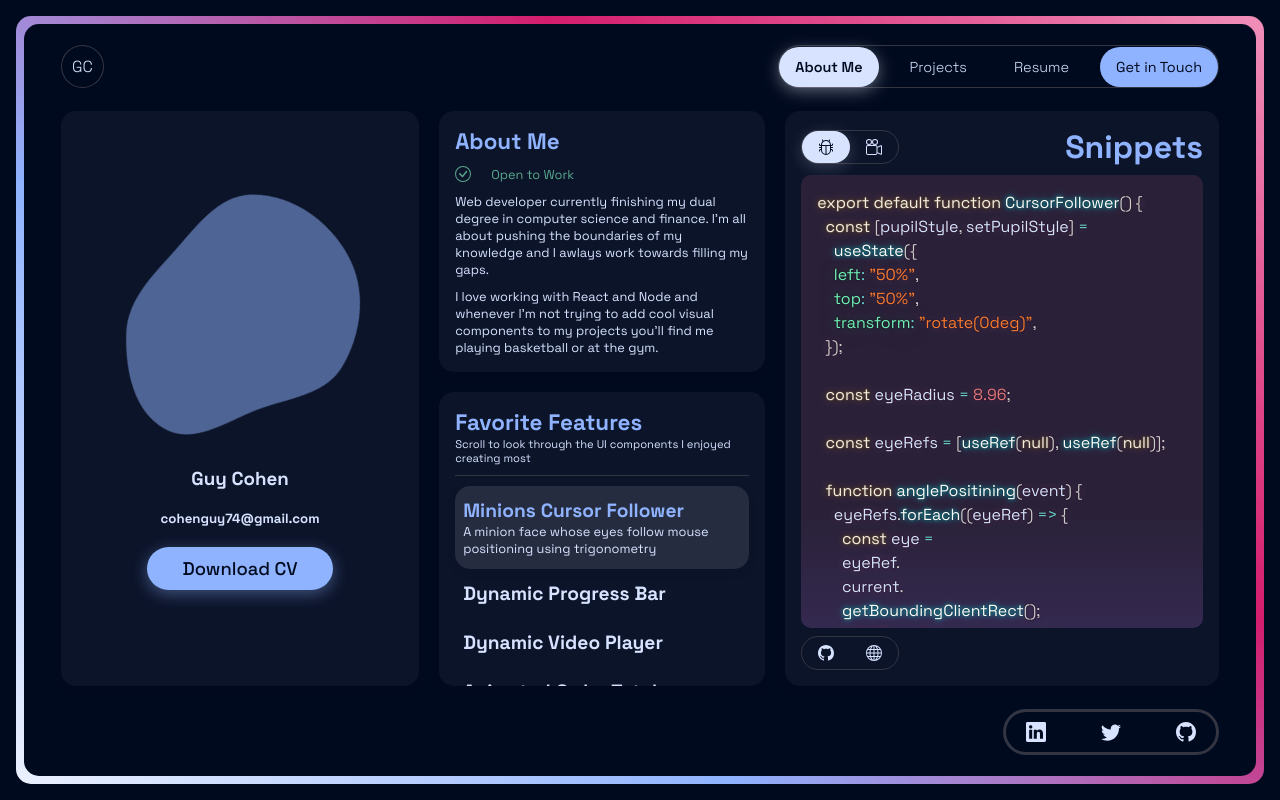
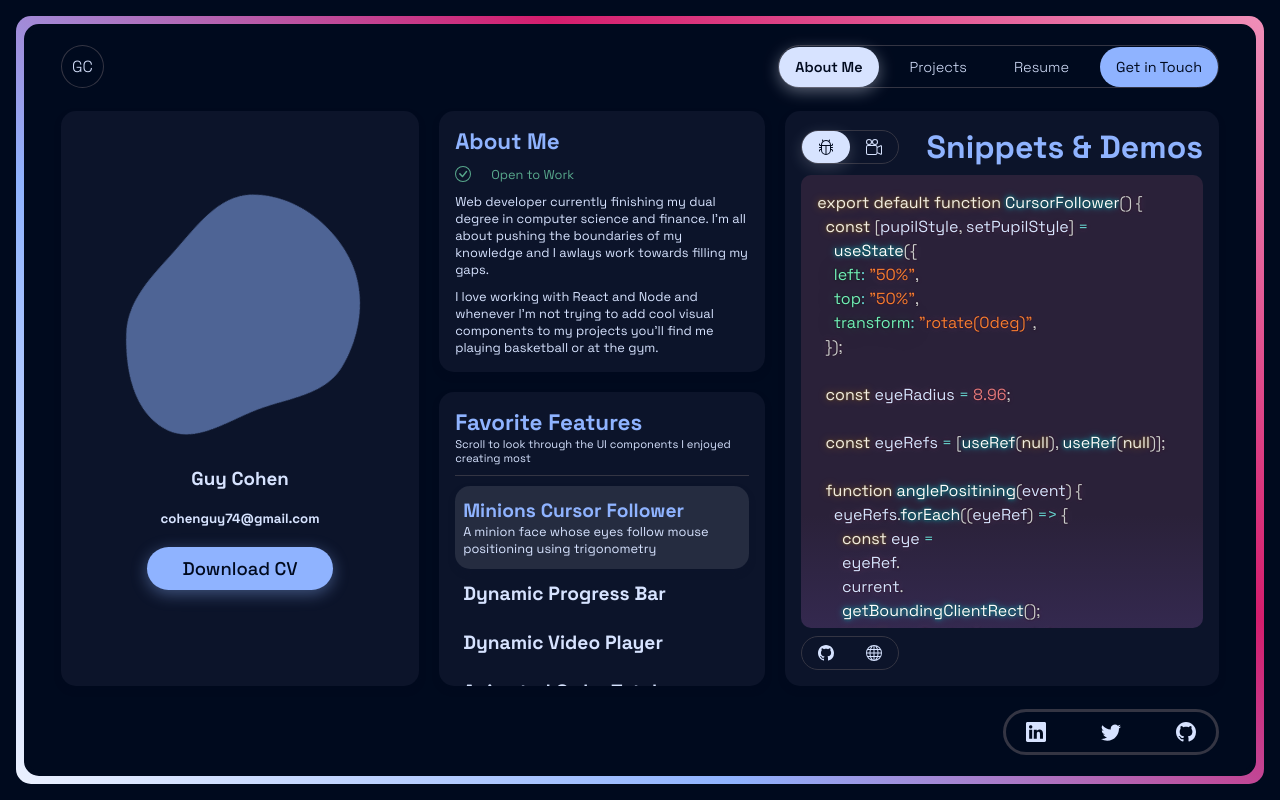
Before and after one commit to guycdev/portfolio-old, a React (Vite) app: page /about-me in a window 1280 px wide. Built offline with nearby package versions, Linux system fonts and the light colour scheme; no server answers.

Commit message:
added resume download

```diff
--- a/src/sections/AboutMe/ProfileCard.jsx
+++ b/src/sections/AboutMe/ProfileCard.jsx
@@ -53,7 +53,9 @@ export default function ProfileCard() {
       <h5>
         <Heading content="cohenguy74@gmail.com" />
       </h5>
-      <Button style="primary-btn" text="Download CV" />
+      <a href="/Guy-Cohen-Resume.pdf" download>
+        <Button style="primary-btn" text="Download CV" />
+      </a>
     </div>
   );
 }
--- a/src/sections/AboutMe/WindowController.jsx
+++ b/src/sections/AboutMe/WindowController.jsx
@@ -39,7 +39,7 @@ export default function WindowController(props) {
         </div>
       </div>
       <h3>
-        <Heading content="Snippets" />
+        <Heading content="Snippets & Demos" />
       </h3>
     </div>
   );
```
Also changed, not shown: 1 other file (tests, documents, lock files or other folders).
